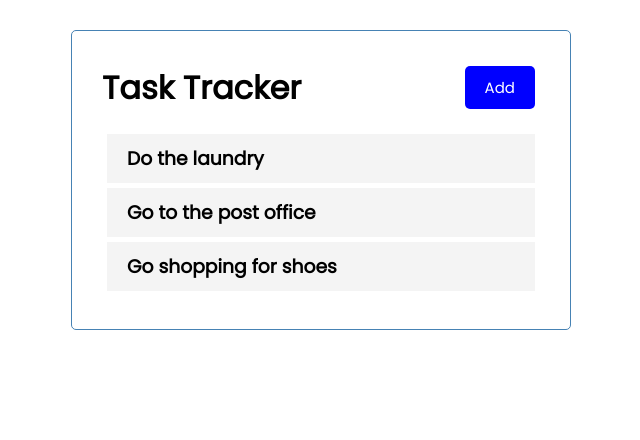
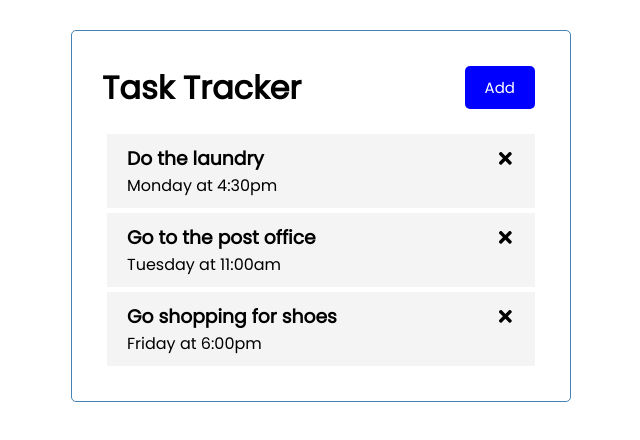
Before and after one commit to ellevpark/React-Task-Tracker, a React (Create React App) app: page / in a window 1280 px wide. Shown: the top 440 px of the page, without its empty margins (319-959 px from the left). Built offline with nearby package versions, Linux system fonts and the light colour scheme.

Commit message:
downloaded react-icons and added a delete icon to each task

```diff
--- a/package.json
+++ b/package.json
@@ -8,6 +8,7 @@
     "@testing-library/user-event": "^12.8.3",
     "react": "^17.0.2",
     "react-dom": "^17.0.2",
+    "react-icons": "^4.2.0",
     "react-scripts": "4.0.3",
     "web-vitals": "^1.1.2"
   },
--- a/src/components/Task.js
+++ b/src/components/Task.js
@@ -1,10 +1,12 @@
-
-import React from 'react'
+import {FaTimes} from 'react-icons/fa'
 
 const Task = ({task}) => {
     return (
         <div className = 'task'>
-            <h3>{task.text}</h3>
+            <h3>
+                {task.text} <FaTimes/>
+            </h3>
+            <p>{task.day}</p>
         </div>
     )
 }
```
Also changed, not shown: 1 other file (tests, documents, lock files or other folders).
